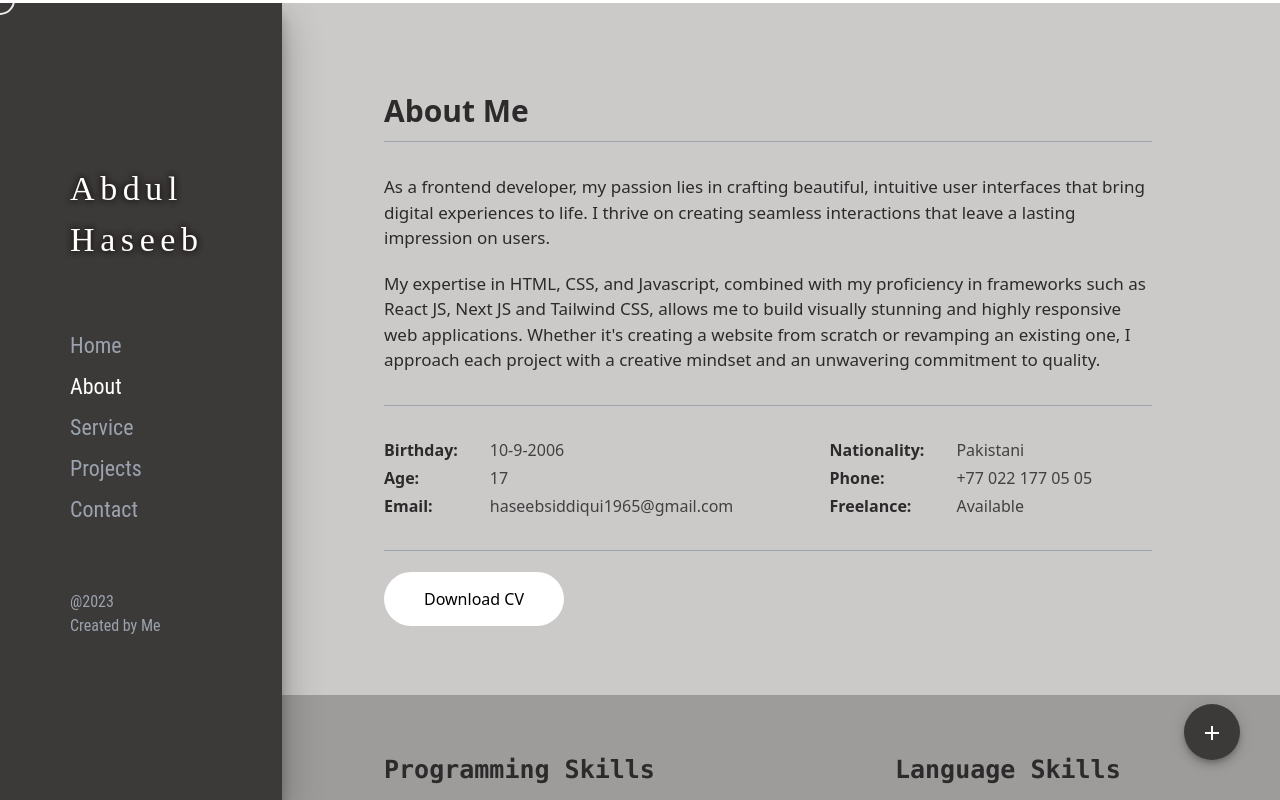
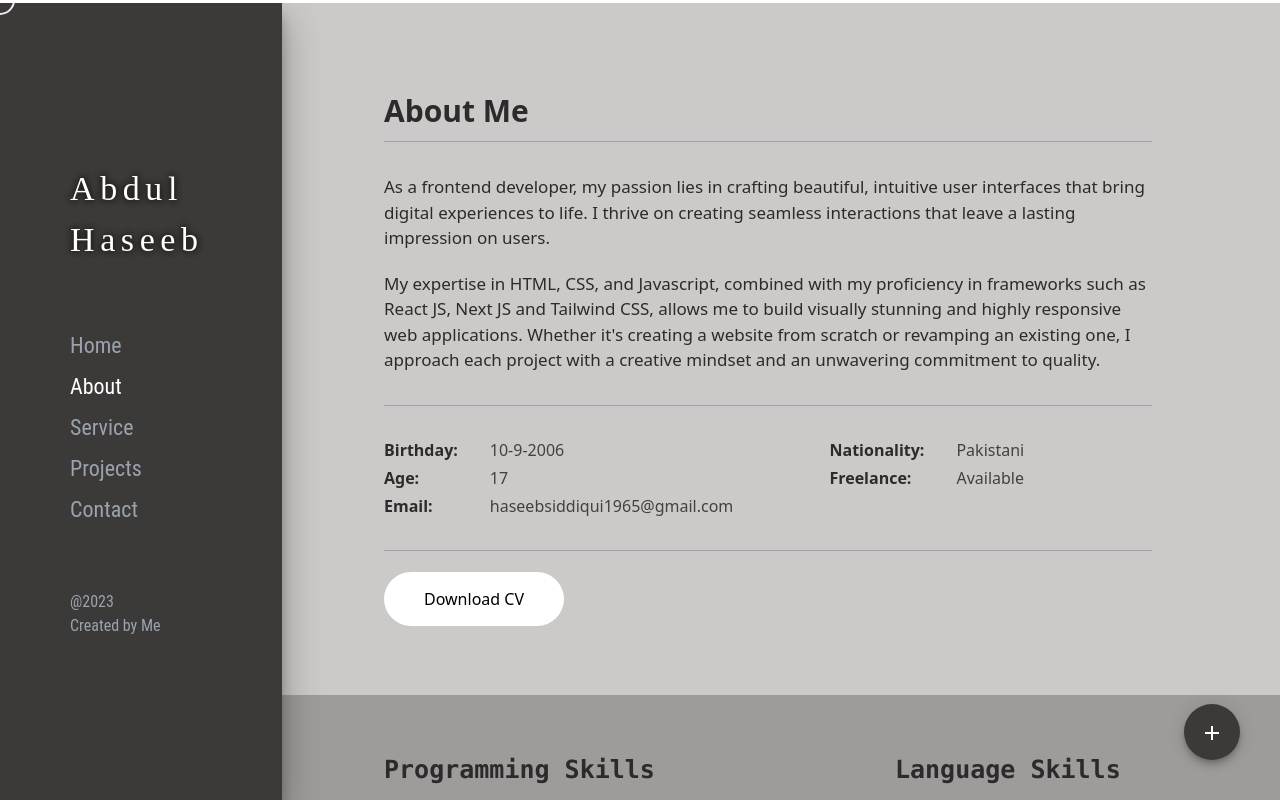
Before and after one commit to haseeb196/old-portfolio, a Next.js app: page /about in a window 1280 px wide. Shown: the top 800 px of the page. Built offline with nearby package versions, Linux system fonts and the light colour scheme.

Commit message:
updated about

```diff
--- a/src/components/PagesComponents/about/components/Div1.js
+++ b/src/components/PagesComponents/about/components/Div1.js
@@ -44,14 +44,10 @@ function Div1() {
         <div className="flex flex-row gap-[2rem] s400:gap-[4%]">
           <div className="flex flex-col gap-1 font-semibold capitalize text-[#2c2a2a]">
             <p>nationality:</p>
-            <p>phone:</p>
             <p>Freelance:</p>
           </div>
           <div className="flex flex-col flex-nowrap gap-1 capitalize text-[#424040]">
             <p>Pakistani</p>
-            <p className="whitespace-nowrap">
-              <a href="tel:+770221770505">+77 022 177 05 05</a>
-            </p>
             <p>Available</p>
           </div>
         </div>
```
